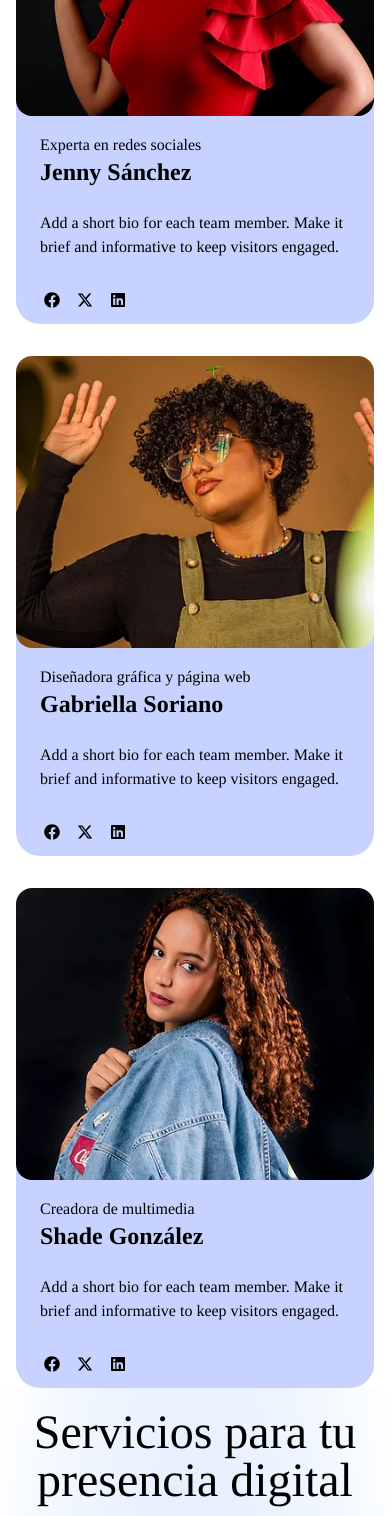
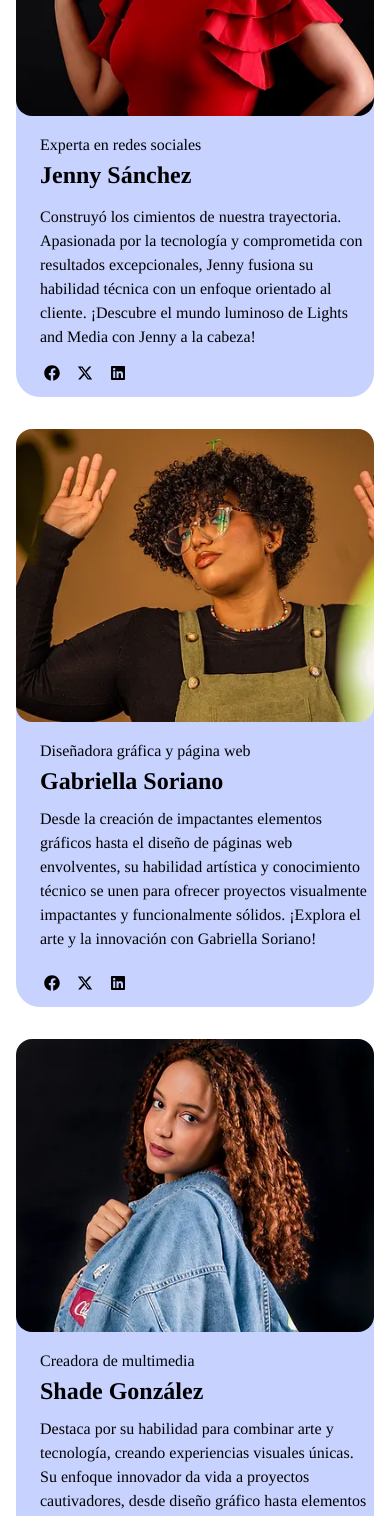
Before and after one commit to BraulioAR/lamweb, a Next.js app: page / in a window 390 px wide. Shown: the part 1860-3376 px from the top of the page. Built offline with nearby package versions, Linux system fonts and the light colour scheme; what tailwindcss-gradients would draw is missing.

Commit message:
Added portafolio and blog pages, small page fixes in acercaDe

```diff
--- /dev/null
+++ b/src/app/blog/page.tsx
@@ -0,0 +1,17 @@
+import { tinos } from '../fonts'
+
+
+export default function Page() {
+    return (
+        <section className='relative flex justify-center w-full h-screen items-center bg-gradient-to-b from-white via-gray-200 to-gray-300'>
+            <video className='absolute top-0 left-0 w-full h-full object-cover z-0' autoPlay muted loop>
+                <source src='/file.mp4' type='video/mp4'></source>
+            </video>
+            <div className='mx-auto max-w-7xl z-10'>
+                <div className='flex justify-center items-center '>
+                    <h1 className={`${tinos.className} text-7xl text-center text-white`}>Under construction...</h1>
+                </div>
+            </div>
+        </section>
+    )
+}
--- a/src/app/layout.tsx
+++ b/src/app/layout.tsx
@@ -98,23 +98,23 @@ export default function RootLayout({
         <header className='flex flex-row justify-between items-center text-white'>
           <div className='mx-auto max-w-7xl'>
             <div className='flex items-center sm:justify-between gap-x-2 lg:gap-x-4'>
-              <Link className={`${tinos.className} text-black lg:px-3 py-5 cursor-pointer text-sm lg:text-md hover:scale-105 hover:text-indigo-100 transition:fill 0.3s`}
+              <Link className={`${tinos.className} text-black lg:px-3 py-5 cursor-pointer text-sm lg:text-xl hover:scale-105 hover:text-indigo-100 transition:fill 0.3s`}
                 href="/"
                 rel="noopener noreferrer">Inicio</Link>
-              <Link className={`${tinos.className} text-black lg:px-3 py-5 cursor-pointer text-sm lg:text-md hover:scale-105 hover:text-indigo-100 transition:fill 0.3s`}
+              <Link className={`${tinos.className} text-black lg:px-3 py-5 cursor-pointer text-sm lg:text-xl hover:scale-105 hover:text-indigo-100 transition:fill 0.3s`}
                 href="/#contact"
                 rel="noopener noreferrer">Contacto</Link>
-              <Link className={`${tinos.className} text-black lg:px-3 py-5 cursor-pointer text-sm lg:text-md hover:scale-105 hover:text-indigo-100 transition:fill 0.3s`}
+              <Link className={`${tinos.className} text-black lg:px-3 py-5 cursor-pointer text-sm lg:text-xl hover:scale-105 hover:text-indigo-100 transition:fill 0.3s`}
                 href="/acercaDe"
                 rel="noopener noreferrer">Acerca de</Link>
-              <Link className={`${tinos.className} text-black lg:px-3 py-5 cursor-pointer text-sm lg:text-md hover:scale-105 hover:text-indigo-100 transition:fill 0.3s`}
+              <Link className={`${tinos.className} text-black lg:px-3 py-5 cursor-pointer text-sm lg:text-xl hover:scale-105 hover:text-indigo-100 transition:fill 0.3s`}
                 href="/#servicios"
                 rel="noopener noreferrer">Servicios</Link>
-              <Link className={`${tinos.className} text-black lg:px-3 py-5 cursor-pointer text-sm lg:text-md hover:scale-105 hover:text-indigo-100 transition:fill 0.3s`}
-                href="#home"
+              <Link className={`${tinos.className} text-black lg:px-3 py-5 cursor-pointer text-sm lg:text-xl hover:scale-105 hover:text-indigo-100 transition:fill 0.3s`}
+                href="/blog"
                 rel="noopener noreferrer">Blog</Link>
-              <Link className={`${tinos.className} text-black lg:px-3 py-5 cursor-pointer text-sm lg:text-md hover:scale-105 hover:text-indigo-100 transition:fill 0.3s`}
-                href="#home"
+              <Link className={`${tinos.className} text-black lg:px-3 py-5 cursor-pointer text-sm lg:text-xl hover:scale-105 hover:text-indigo-100 transition:fill 0.3s`}
+                href="/portafolio"
                 rel="noopener noreferrer">Portafolio</Link>
             </div>
           </div>
--- a/src/app/page.tsx
+++ b/src/app/page.tsx
@@ -65,14 +65,14 @@ export default function Page() {
       </section>
       <section id='team' className='flex w-screen flex-col h-full bg-white bg-cover'>
         <div className='mx-auto max-w-7xl'>
-          <div className='py-4 flex flex-col h-auto mx-4'>
+          <div className='py-4 lg:py-12 flex flex-col h-auto mx-4'>
             <h1 className={`${tinos.className} text-center text-black text-6xl lg:text-[5rem] border-b border-black border-opacity-20`}>
               Conoce al #TEAMLAM
             </h1>
             <h3 className={`${tinos.className} text-center text-black text-4xl lg:text-[3rem]`}>Solo somos un grupo de gente creativa, ¡fundiendo cada día!</h3>
           </div>
-          <div className='flex flex-col lg:flex-row gap-8 mx-4 lg:mx-56 items-center'>
-            <div className='flex flex-col bg-indigo-200 h-auto lg:h-[60vh] pb-4 w-auto lg:w-[42vh] gap-[2vh] rounded-3xl hover:scale-105 transition-transform'>
+          <div className='flex flex-col lg:flex-row gap-8 mx-4 items-center lg:pb-8'>
+            <div className='flex flex-col bg-indigo-200 h-auto lg:h-[65vh] pb-4 w-auto lg:w-[80vh] gap-[2vh] rounded-3xl hover:scale-105 transition-transform'>
               <div>
                 <Image alt='Jenny TM1'
                   src='/Jenny.webp'
@@ -80,18 +80,18 @@ export default function Page() {
                   height={329}
                   className='rounded-[1rem]' />
               </div>
-              <div className='flex flex-col gap-[2.5vh] ml-6'>
+              <div className='flex flex-col ml-6'>
 
                 <h3 className={`${tinos.className} text-black text-[1rem]`}>Experta en redes sociales</h3>
 
 
-                <h2 className={`${tinos.className} font-bold text-black text-[1.5rem] mt-[-1.5rem]`}>Jenny Sánchez</h2>
+                <h2 className={`${tinos.className} font-bold text-black text-[1.5rem] `}>Jenny Sánchez</h2>
 
 
-                <h3 className={`${tinos.className} text-black text-[1rem]`}>Add a short bio for each team member. Make it brief and informative to keep visitors engaged.</h3>
+                <h3 className={`${tinos.className} text-black text-[1rem] mt-3`}>Construyó los cimientos de nuestra trayectoria. Apasionada por la tecnología y comprometida con resultados excepcionales, Jenny fusiona su habilidad técnica con un enfoque orientado al cliente. ¡Descubre el mundo luminoso de Lights and Media con Jenny a la cabeza!</h3>
 
               </div>
-              <div className='flex flex-row gap-[2vh] ml-7 mt-4 lg:mt-7'>
+              <div className='flex flex-row gap-[2vh] ml-7 '>
                 <a
                   href="https://www.instagram.com/lightsandmedialam/"
                   target="_blank"
@@ -115,7 +115,7 @@ export default function Page() {
                 </a>
               </div>
             </div>
-            <div className='flex flex-col bg-indigo-200 pb-4 w-auto lg:h-[60vh] lg:w-[42vh] gap-[2vh] rounded-3xl hover:scale-105 transition-transform'>
+            <div className='flex flex-col bg-indigo-200 pb-4 w-auto lg:h-[65vh] lg:w-[80vh] gap-[2vh] rounded-3xl hover:scale-105 transition-transform'>
               <div>
                 <Image alt='Gabriella TM1'
                   src='/Gabriella.webp'
@@ -123,18 +123,18 @@ export default function Page() {
                   height={329}
                   className='rounded-[1rem]' />
               </div>
-              <div className='flex flex-col gap-[2.5vh] ml-6'>
+              <div className='flex flex-col  ml-6'>
 
                 <h3 className={`${tinos.className} text-black text-[1rem]`}>Diseñadora gráfica y página web</h3>
 
 
-                <h2 className={`${tinos.className} font-bold text-black text-[1.5rem] mt-[-1.5rem]`}>Gabriella Soriano</h2>
+                <h2 className={`${tinos.className} font-bold text-black text-[1.5rem] `}>Gabriella Soriano</h2>
 
 
-                <h3 className={`${tinos.className} text-black text-[1rem]`}>Add a short bio for each team member. Make it brief and informative to keep visitors engaged.</h3>
+                <h3 className={`${tinos.className} text-black text-[1rem] mt-2`}>Desde la creación de impactantes elementos gráficos hasta el diseño de páginas web envolventes, su habilidad artística y conocimiento técnico se unen para ofrecer proyectos visualmente impactantes y funcionalmente sólidos. ¡Explora el arte y la innovación con Gabriella Soriano!</h3>
 
               </div>
-              <div className='flex flex-row gap-[2vh] ml-7 mt-4 lg:mt-7'>
+              <div className='flex flex-row gap-[2vh] ml-7 mt-2'>
                 <a
                   href="https://www.instagram.com/lightsandmedialam/"
                   target="_blank"
@@ -158,7 +158,7 @@ export default function Page() {
                 </a>
               </div>
             </div>
-            <div className='flex flex-col bg-indigo-200 pb-4 w-auto lg:h-[60vh] lg:w-[42vh] gap-[2vh] rounded-3xl hover:scale-105 transition-transformhover:scale-105 transition-transform'>
+            <div className='flex flex-col bg-indigo-200 pb-4 w-auto lg:h-[65vh] lg:w-[80vh] gap-[2vh] rounded-3xl hover:scale-105 transition-transformhover:scale-105 transition-transform'>
               <div>
                 <Image alt='Shade'
                   src='/Shade.webp'
@@ -166,18 +166,18 @@ export default function Page() {
                   height={329}
                   className='rounded-[1rem]' />
               </div>
-              <div className='flex flex-col gap-[2.5vh] ml-6'>
+              <div className='flex flex-col ml-6'>
 
                 <h3 className={`${tinos.className} text-black text-[1rem]`}>Creadora de multimedia</h3>
 
 
-                <h2 className={`${tinos.className} font-bold text-black bottom-1 text-[1.5rem] mt-[-1.5rem]`}>Shade González</h2>
+                <h2 className={`${tinos.className} font-bold text-black bottom-1 text-[1.5rem] `}>Shade González</h2>
 
 
-                <h3 className={`${tinos.className} text-black text-[1rem]`}>Add a short bio for each team member. Make it brief and informative to keep visitors engaged.</h3>
+                <h3 className={`${tinos.className} text-black text-[1rem] mt-2`}>Destaca por su habilidad para combinar arte y tecnología, creando experiencias visuales únicas. Su enfoque innovador da vida a proyectos cautivadores, desde diseño gráfico hasta elementos multimedia. Shade redefine la creatividad digital, invitándote a explorar un mundo visualmente impactante.</h3>
 
               </div>
-              <div className='flex flex-row gap-[2vh] ml-7 mt-4 lg:mt-7'>
+              <div className='flex flex-row gap-[2vh] ml-7 mt-2'>
                 <a
                   href="https://www.instagram.com/lightsandmedialam/"
                   target="_blank"
@@ -204,7 +204,7 @@ export default function Page() {
           </div>
         </div>
       </section>
-      <section id='servicios' className='bg-[radial-gradient(ellipse_at_center,_var(--tw-gradient-stops))] from-blue-300 via-blue-100 to-white h-full'>
+      <section id='servicios' className='bg-[radial-gradient(ellipse_at_center,_var(--tw-gradient-stops))] from-blue-300 via-blue-100 to-white h-full lg:pb-8'>
         <div className='mx-auto max-w-7xl'>
           <div className='flex justify-center items-center'>
             <h1 className={`${tinos.className} text-center text-black text-5xl lg:text-[5rem] pt-5 pb-5`}>Servicios para tu presencia digital</h1>
@@ -350,7 +350,7 @@ export default function Page() {
           <div className='flex justify-center items-center'>
             <h1 className={`${tinos.className} text-center text-black text-5xl lg:text-[5rem] py-5`}>Cualidades según nuestros clientes</h1>
           </div>
-          <div className='flex flex-col lg:flex-row justify-between lg:mx-32'>
+          <div className='flex flex-col lg:flex-row justify-between'>
             <div className=' flex flex-col justify-start items-start'>
               <h1 className={`${tinos.className} text-green-950 text-[3rem]`}>01.</h1>
               <h3 className={`${tinos.className} text-black text-[1.25rem]`}>Creatividad ante todo.</h3>
--- /dev/null
+++ b/src/app/portafolio/page.tsx
@@ -0,0 +1,17 @@
+import { tinos } from '../fonts'
+
+
+export default function Page() {
+    return (
+        <section className='relative flex justify-center w-full h-screen items-center bg-gradient-to-b from-white via-gray-200 to-gray-300'>
+            <video className='absolute top-0 left-0 w-full h-full object-cover z-0' autoPlay muted loop>
+                <source src='/file1.mp4' type='video/mp4'></source>
+            </video>
+            <div className='mx-auto max-w-7xl z-10'>
+                <div className='flex justify-center items-center '>
+                    <h1 className={`${tinos.className} text-7xl text-center text-black`}>Under construction...</h1>
+                </div>
+            </div>
+        </section>
+    )
+}
```
Also changed, not shown: src/app/acercaDe/page.tsx (+11 -9 lines).
